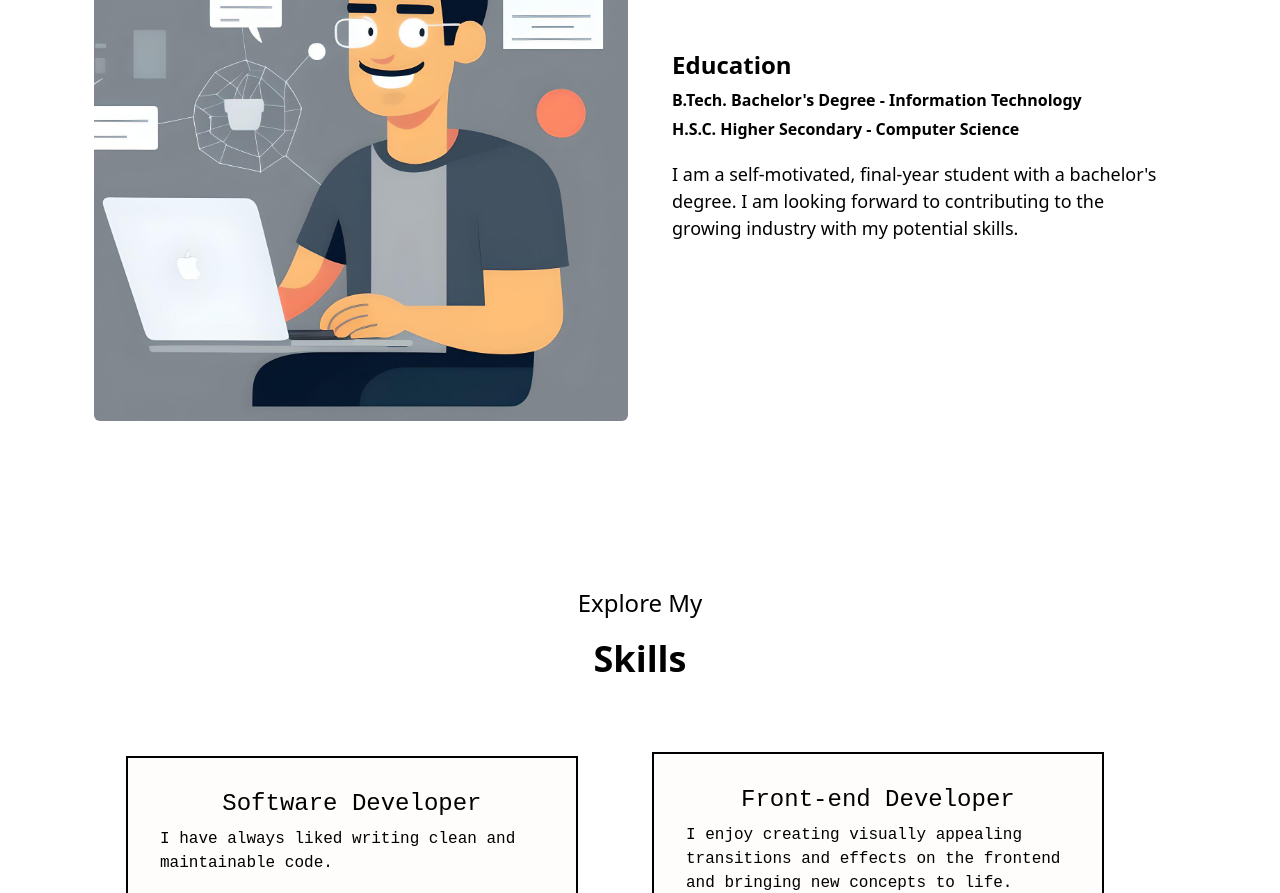
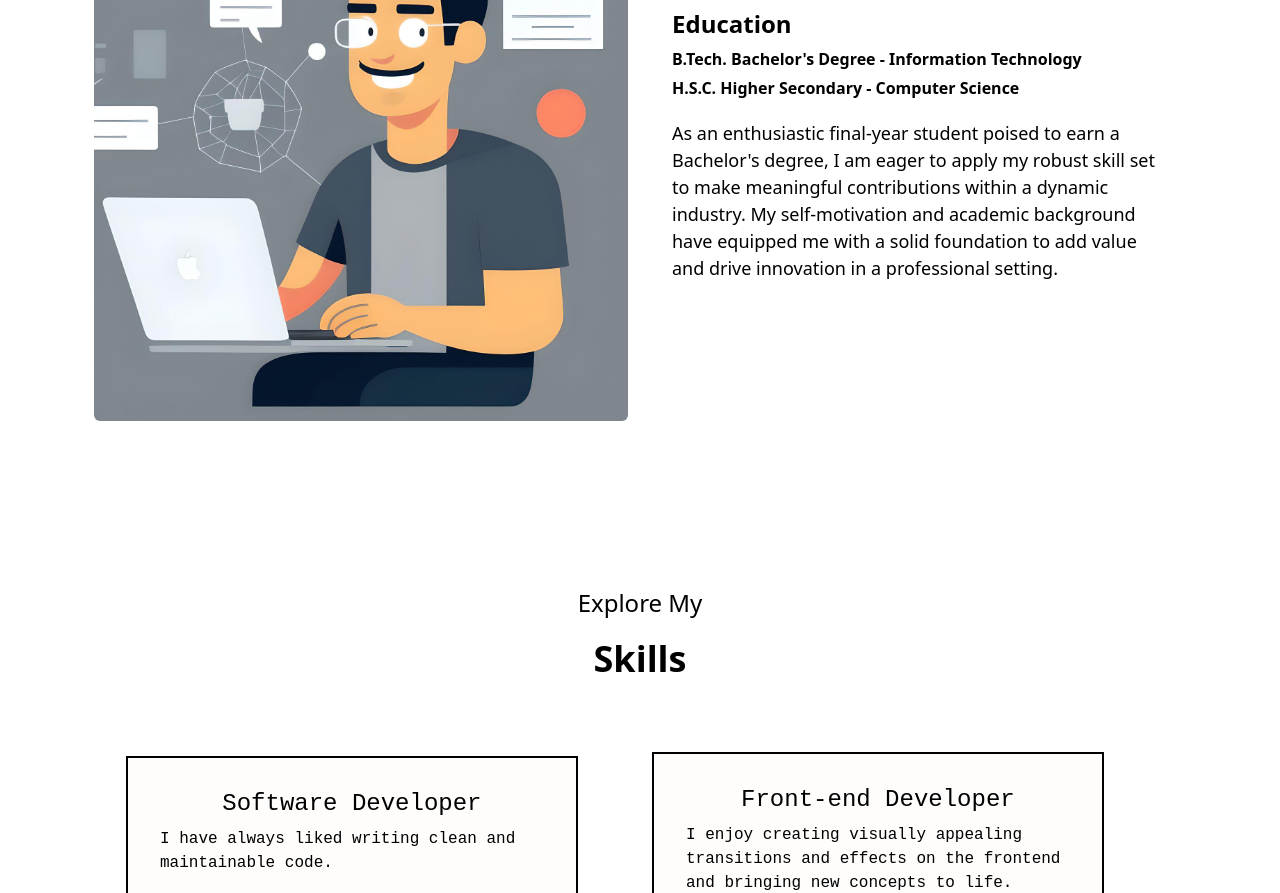
Before and after one commit to NagarajanSanthosh/santhosh-portfolio, a React (Vite) app: page / in a window 1280 px wide. Shown: the part 1220-2113 px from the top of the page. Built offline with nearby package versions, Linux system fonts and the light colour scheme; a web font is replaced by a local one.

Commit message:
changed about.jsx

```diff
--- a/src/components/About.jsx
+++ b/src/components/About.jsx
@@ -24,7 +24,7 @@ const About = () => {
                 <p><strong>H.S.C. Higher Secondary - Computer Science</strong></p>
               </div>
               <div>
-                <p className="description">I am a self-motivated, final-year student with a bachelor's degree. I am looking forward to contributing to the growing industry with my potential skills.</p>
+                <p className="description">As an enthusiastic final-year student poised to earn a Bachelor's degree, I am eager to apply my robust skill set to make meaningful contributions within a dynamic industry. My self-motivation and academic background have equipped me with a solid foundation to add value and drive innovation in a professional setting.</p>
               </div>
             </div>
           </Col>
```
